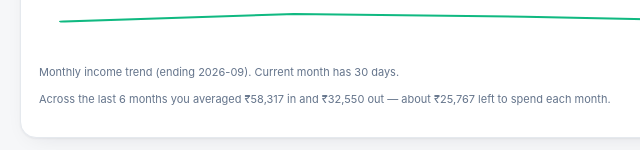
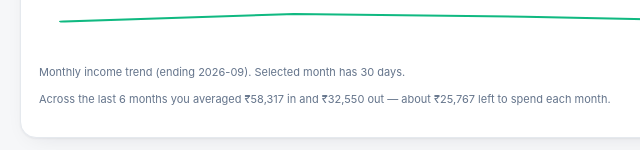
Before and after one commit to hasnaina955/expense-tracker, a plain HTML site: page index.html in a window 1280 px wide. Shown: the part 650-800 px from the top of the page, 0-640 px from the left. Drawn offline with Linux system fonts and the light colour scheme.

Commit message:
Fix glitched income-smoothing sparkline + correct misleading label
The monthly-income-trend sparkline looked 'glitched' (long flat-at-bottom
segment then a sharp spike) whenever income was concentrated in only the
latest month(s) — e.g. [0, 0, 55000] or [low, low, high]. The polyline was
faithfully connecting data points but dragging the line to y=h-pad for the
empty leading months made it look broken.

Fix in sparkline(): trim leading and trailing zero values before plotting
and re-space the remaining points evenly across the chart. With a single
remaining point, anchor it to the right edge so it reads as the most recent
data point.

Also corrected the misleading label 'Current month has N days' — the value
is computed from the selected dashboard month, which the user may have
navigated away from the actual current month. Changed to 'Selected month'.

Verified with jsdom render: sparse [0,0,55000] -> single dot at (235,5);
normal [10k,12k,8k] -> 3-point line; middle-only [0,55k,0] -> single dot.

```diff
--- a/index.html
+++ b/index.html
@@ -827,12 +827,18 @@ function monthlyTotals(n){
   return out;
 }
   function sparkline(vals, color){
+    // Drop leading/trailing zeros so the line reflects months with actual
+    // income rather than flatlining at the bottom for empty edge months.
+    var s=0, e=vals.length;
+    while(s<e && vals[s]===0) s++;
+    while(e>s && vals[e-1]===0) e--;
+    vals = vals.slice(s, e);
     if(!vals.length) return '';
     var w=240, h=44, pad=5;
     var max=Math.max.apply(null, vals.concat([1])), min=Math.min.apply(null, vals.concat([0]));
     var range=(max-min)||1;
     var pts=vals.map(function(v,i){
-    var x=pad + i*(w-2*pad)/Math.max(1, vals.length-1);
+      var x = vals.length===1 ? (w-pad) : pad + i*(w-2*pad)/Math.max(1, vals.length-1);
       var y=h-pad - (v-min)/range*(h-2*pad);
       return x.toFixed(1)+','+y.toFixed(1);
     }).join(' ');
@@ -855,7 +861,7 @@ function renderSmooth(){
   $('smoothSummary').textContent='Across the last '+n+' months you averaged '+money(ai)+' in and '+money(ae)+' out — about '+money(safe)+' left to spend each month.';
   var days=new Date(+$('month').value.slice(0,4), +$('month').value.slice(5,7), 0).getDate();
   $('smoothSpark').innerHTML = sparkline(rows.map(function(x){ return x.income; }), 'var(--grad-a)')
-    + '<p class="muted" style="margin-top:6px">Monthly income trend (ending '+$('month').value+'). Current month has '+days+' days.</p>';
+    + '<p class="muted" style="margin-top:6px">Monthly income trend (ending '+$('month').value+'). Selected month has '+days+' days.</p>';
 }
 $('smoothWindow').onchange=function(){ state.smoothWindow=+($('smoothWindow').value)||6; save(); renderSmooth(); };
 
```
Lines whose indentation alone changed are shown as unchanged.
